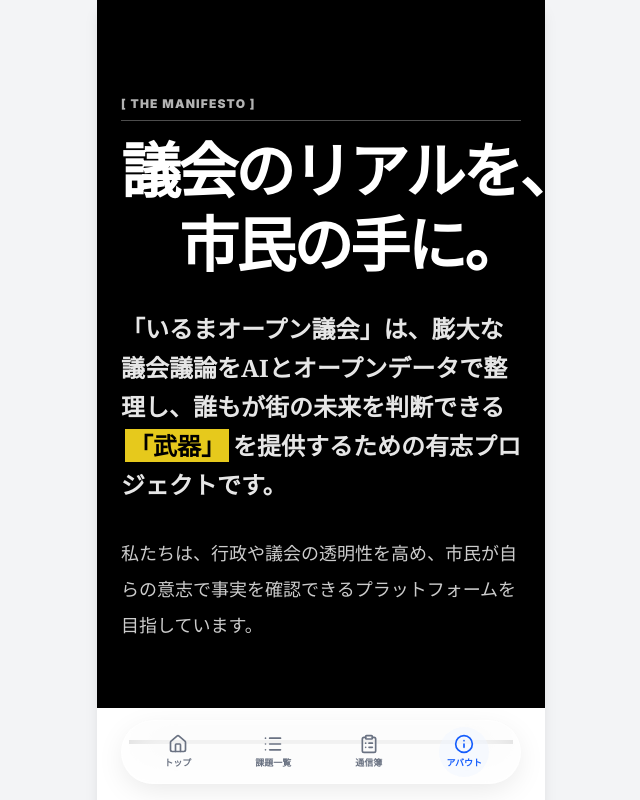
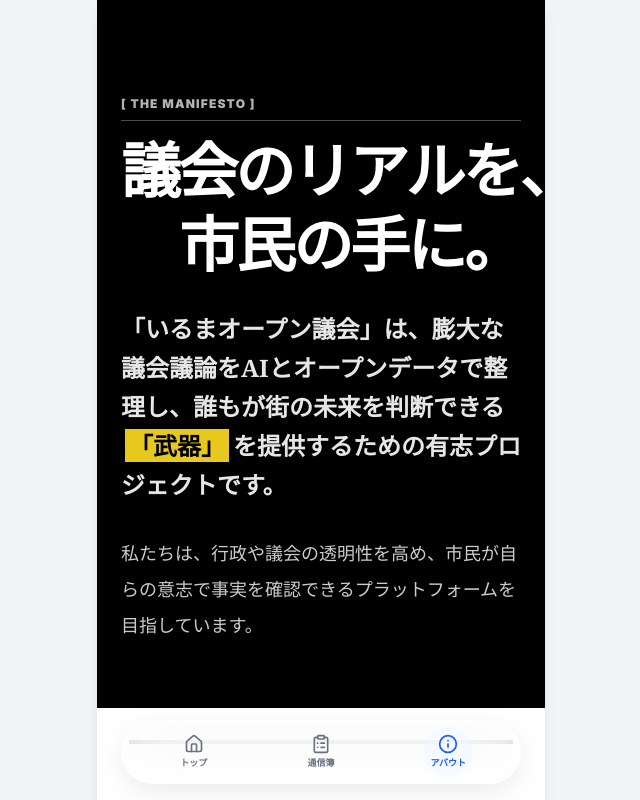
Before and after one commit to iruma-voice/open-iruma-app, a Next.js app: page /about in a window 1280 px wide. Shown: the top 800 px of the page, without its empty margins (319-959 px from the left). Built offline with nearby package versions, Linux system fonts and the light colour scheme.

Commit message:
Remove issues tab and references as requested

```diff
--- a/src/app/about/page.tsx
+++ b/src/app/about/page.tsx
@@ -220,8 +220,8 @@ export default function AboutPage() {
         </div>
 
         <div className="mt-16 text-center">
-          <Link href="/" className="inline-block border-4 border-black px-12 py-5 font-mono text-base font-black uppercase tracking-widest bg-white text-black hover:bg-black hover:text-white transition-colors">
-            課題一覧へ戻る
+          <Link href="/" className="inline-block border-[4px] border-black px-12 py-5 font-mono text-base font-black uppercase tracking-widest bg-white text-black hover:bg-black hover:text-white transition-colors">
+            トップへ戻る
           </Link>
         </div>
       </section>
--- a/src/components/BottomNav.tsx
+++ b/src/components/BottomNav.tsx
@@ -2,7 +2,7 @@
 
 import Link from 'next/link';
 import { usePathname } from 'next/navigation';
-import { Home, Info, List, ClipboardList } from 'lucide-react';
+import { Home, Info, ClipboardList } from 'lucide-react';
 
 export default function BottomNav() {
   const pathname = usePathname();
@@ -12,10 +12,6 @@ export default function BottomNav() {
       <Link href="/" className={`flex flex-col items-center justify-center min-w-[50px] min-h-[50px] rounded-full transition-all active:scale-[0.92] ${pathname === '/' ? 'text-blue-600 bg-blue-50/50' : 'text-gray-500 hover:text-gray-900'}`}>
         <Home className="w-5 h-5 mb-0.5" />
         <span className="text-[9px] font-bold">トップ</span>
-      </Link>
-      <Link href="/issues" className={`flex flex-col items-center justify-center min-w-[50px] min-h-[50px] rounded-full transition-all active:scale-[0.92] ${pathname?.startsWith('/issues') ? 'text-blue-600 bg-blue-50/50' : 'text-gray-500 hover:text-gray-900'}`}>
-        <List className="w-5 h-5 mb-0.5" />
-        <span className="text-[9px] font-bold">課題一覧</span>
       </Link>
       <Link href="/report-cards" className={`flex flex-col items-center justify-center min-w-[50px] min-h-[50px] rounded-full transition-all active:scale-[0.92] ${pathname?.startsWith('/report-cards') ? 'text-blue-600 bg-blue-50/50' : 'text-gray-500 hover:text-gray-900'}`}>
         <ClipboardList className="w-5 h-5 mb-0.5" />
--- a/src/components/PortalClient.tsx
+++ b/src/components/PortalClient.tsx
@@ -147,13 +147,7 @@ export default function PortalClient({ data }: { data: any }) {
           </div>
         )}
 
-        {/* 課題一覧への導線 */}
-        <div className="mt-8">
-          <Link href="/issues" className="flex items-center justify-center w-full bg-blue-50/70 hover:bg-blue-100/80 text-blue-700 font-bold py-4 rounded-2xl transition-all active:scale-[0.98]">
-            <FileText className="w-5 h-5 mr-2" />
-            すべての課題を一覧で見る
-          </Link>
-        </div>
+
       </div>
     </div>
   );
```
